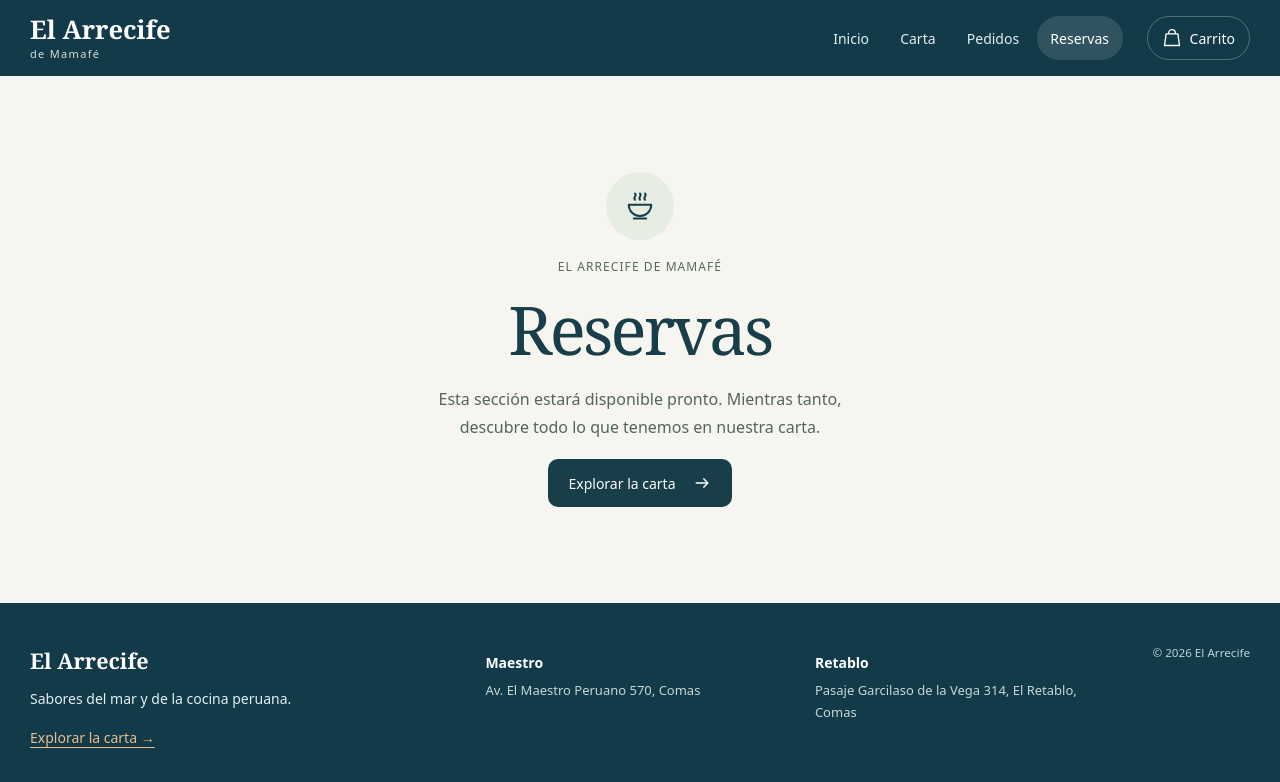
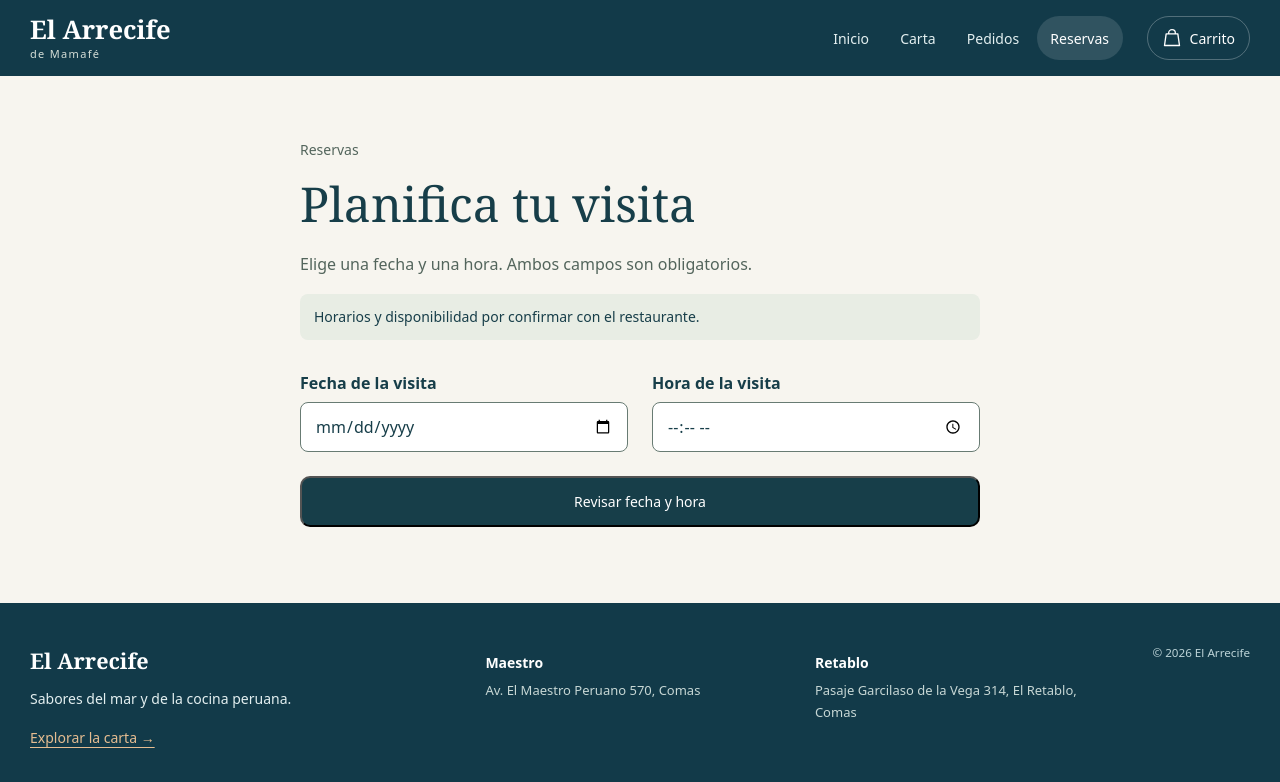
Before and after one commit to StephanoDang/-pagina-web-el-arrecife, a React (Vite) app: page /reservas in a window 1280 px wide. Shown: the top 782 px of the page. Built offline with nearby package versions, Linux system fonts and the light colour scheme.

Commit message:
feat: add reservation date and time form.

```diff
--- a/src/App.tsx
+++ b/src/App.tsx
@@ -5,6 +5,7 @@ import Footer from './components/Footer'
 import Header from './components/Header'
 import MenuPage from './pages/MenuPage'
 import OrderPage from './pages/OrderPage'
+import ReservationPage from './pages/ReservationPage'
 import MenuIcon from './components/MenuIcon'
 import './App.css'
 
@@ -33,7 +34,7 @@ function App() {
           <Route path="/" element={<PlaceholderPage title="El Arrecife" home description="Sabores del mar, tradición peruana y algo para cada antojo. Encuentra tu próximo favorito en nuestra carta." />} />
           <Route path="/carta" element={<MenuPage />} />
           <Route path="/pedidos" element={<OrderPage />} />
-          <Route path="/reservas" element={<PlaceholderPage title="Reservas" />} />
+          <Route path="/reservas" element={<ReservationPage />} />
           <Route path="*" element={<PlaceholderPage title="Página no encontrada" description="No encontramos esta página. Revisa el enlace o vuelve a explorar nuestra carta." />} />
         </Routes>
       </main>
--- /dev/null
+++ b/src/pages/ReservationPage.css
@@ -0,0 +1,21 @@
+.reservation-page { max-width: 680px; padding-block: clamp(32px, 6vw, 64px); }
+.reservation-eyebrow { margin: 0 0 12px; color: #53655c; font-size: 0.875rem; }
+.reservation-page h1 { margin: 0; color: var(--site-ink); font-family: Georgia, 'Times New Roman', serif; font-size: clamp(2rem, 6vw, 3rem); font-weight: 400; }
+.reservation-intro { margin: 16px 0; color: #53655c; line-height: 1.6; }
+.reservation-notice { margin: 0 0 32px; padding: 12px 14px; border-radius: 8px; background: #e8ede4; color: var(--site-ink); font-size: 0.875rem; line-height: 1.6; }
+.reservation-form { display: grid; gap: 24px; }
+.reservation-fields { display: grid; grid-template-columns: repeat(auto-fit, minmax(min(100%, 240px), 1fr)); gap: 24px; }
+.reservation-field { display: flex; flex-direction: column; gap: 8px; min-width: 0; }
+.reservation-field label { color: var(--site-ink); font-weight: 600; }
+.reservation-field input {
+  width: 100%; min-width: 0; min-height: 48px; padding: 12px 14px;
+  border: 1px solid #687b73; border-radius: 8px; background: #fff;
+  color: var(--site-ink); font: inherit; font-size: 1rem;
+}
+.reservation-field input:focus-visible { outline: 3px solid var(--site-ink); outline-offset: 3px; }
+.reservation-field input[aria-invalid='true'] { border-color: #8b352e; }
+.reservation-error, .reservation-status { margin: 0; font-size: 0.875rem; line-height: 1.5; overflow-wrap: anywhere; }
+.reservation-error { color: #8b352e; }
+.reservation-status { color: var(--site-ink); }
+.reservation-status:empty { display: none; }
+.reservation-submit { width: 100%; font: inherit; cursor: pointer; white-space: normal; touch-action: manipulation; }
--- /dev/null
+++ b/src/pages/ReservationPage.tsx
@@ -0,0 +1,55 @@
+import { useState } from 'react'
+import { useForm } from 'react-hook-form'
+import './ReservationPage.css'
+
+interface ReservationDetails {
+  date: string
+  time: string
+}
+
+export default function ReservationPage() {
+  const [reviewed, setReviewed] = useState(false)
+  const { register, handleSubmit, formState: { errors } } = useForm<ReservationDetails>({
+    defaultValues: { date: '', time: '' },
+    mode: 'onSubmit',
+    reValidateMode: 'onChange',
+    shouldFocusError: true,
+  })
+
+  return (
+    <section className="reservation-page site-container" aria-labelledby="reservation-title">
+      <p className="reservation-eyebrow">Reservas</p>
+      <h1 id="reservation-title">Planifica tu visita</h1>
+      <p className="reservation-intro">Elige una fecha y una hora. Ambos campos son obligatorios.</p>
+      <p className="reservation-notice" id="reservation-availability">
+        Horarios y disponibilidad por confirmar con el restaurante.
+      </p>
+      <form className="reservation-form" noValidate aria-describedby="reservation-availability"
+        onChange={() => setReviewed(false)}
+        onSubmit={handleSubmit(() => setReviewed(true), () => setReviewed(false))}>
+        <div className="reservation-fields">
+          <div className="reservation-field">
+            <label htmlFor="reservation-date">Fecha de la visita</label>
+            <input id="reservation-date" type="date" required
+              aria-invalid={Boolean(errors.date)}
+              aria-describedby={errors.date ? 'reservation-date-error' : undefined}
+              {...register('date', { required: 'Elige una fecha para tu visita.' })} />
+            {errors.date && <p className="reservation-error" id="reservation-date-error" role="alert">{errors.date.message}</p>}
+          </div>
+          <div className="reservation-field">
+            <label htmlFor="reservation-time">Hora de la visita</label>
+            <input id="reservation-time" type="time" step={60} required
+              aria-invalid={Boolean(errors.time)}
+              aria-describedby={errors.time ? 'reservation-time-error' : undefined}
+              {...register('time', { required: 'Elige una hora para tu visita.' })} />
+            {errors.time && <p className="reservation-error" id="reservation-time-error" role="alert">{errors.time.message}</p>}
+          </div>
+        </div>
+        <button type="submit" className="site-primary-link reservation-submit">Revisar fecha y hora</button>
+        <p className="reservation-status" role="status">
+          {reviewed ? 'Fecha y hora seleccionadas. La reserva todavía no se ha enviado ni confirmado.' : ''}
+        </p>
+      </form>
+    </section>
+  )
+}
```
Also changed, not shown: 1 other file (tests, documents, lock files or other folders).
